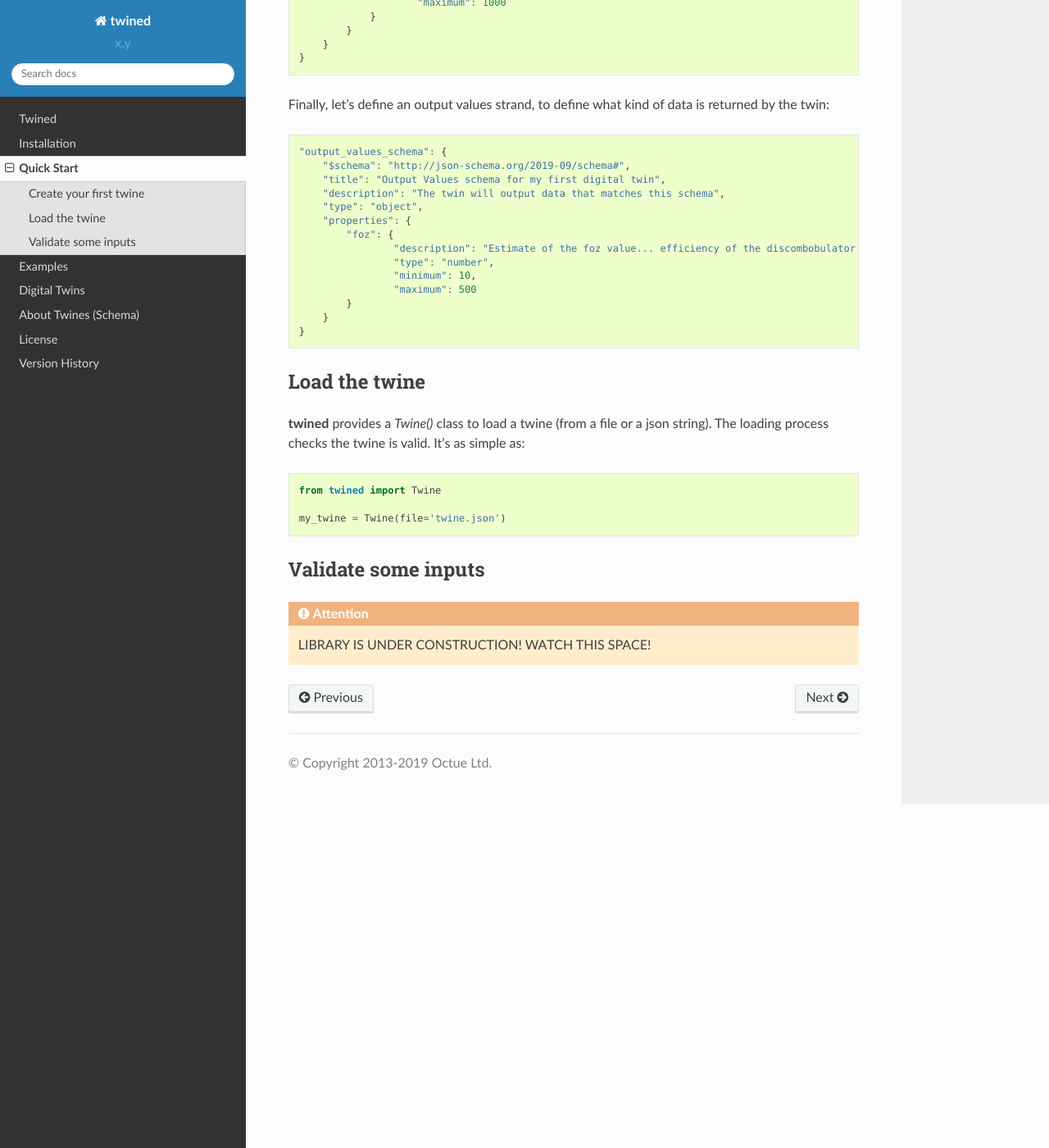
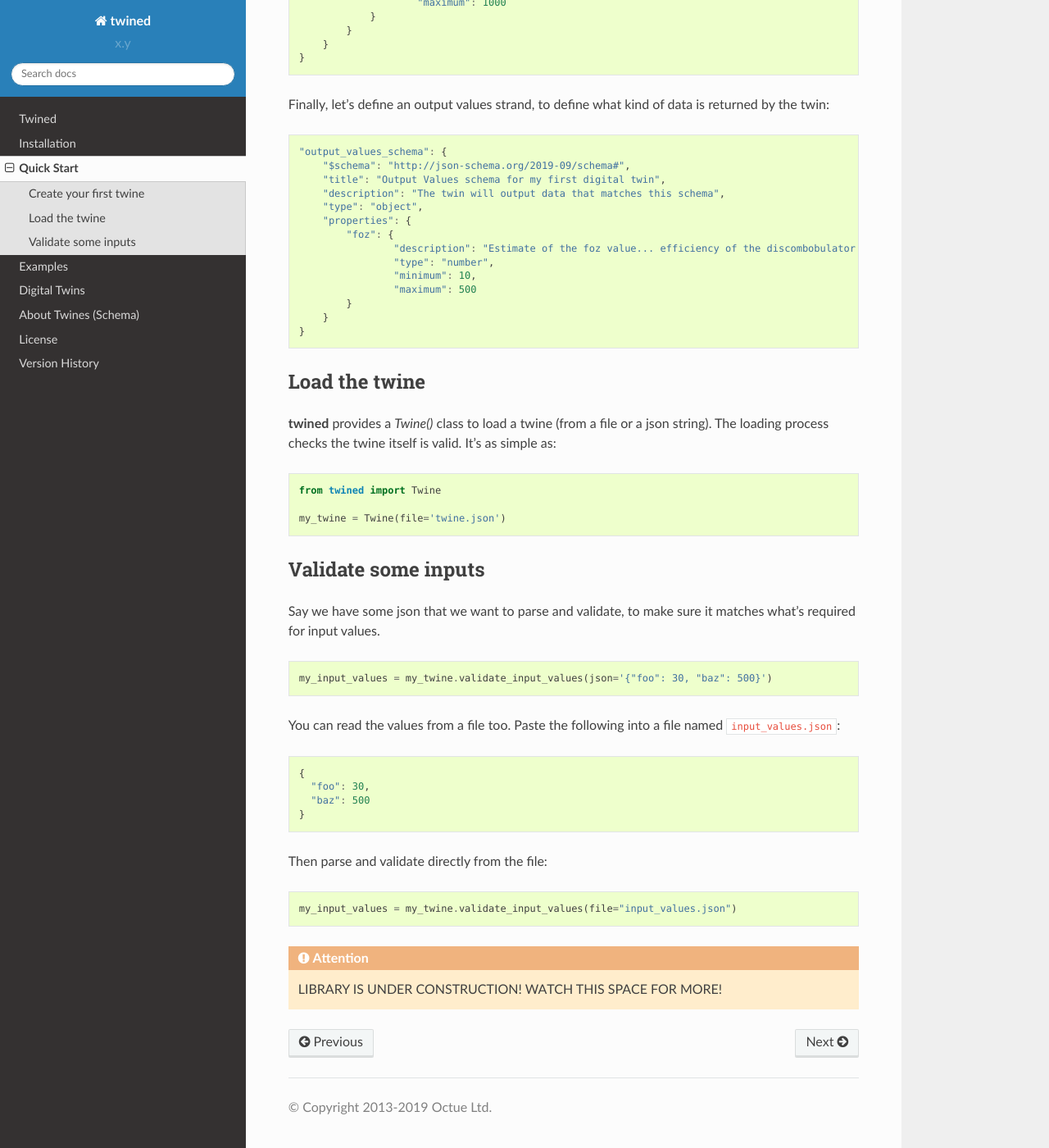
Before and after one commit to octue/twined, a Sphinx documentation site: the page built from docs/source/quick_start.rst, in a window 1280 px wide and 1400 px high, scrolled down 935 px. Shown: the whole window at 82% size. Built offline with Sphinx 7.4.7 and the Read the Docs theme 2.0.0, drawn with Linux system fonts in a browser that asks for light colours.

Commit message:
DOC Updated credentials and input values quickstart examples

```diff
--- a/docs/source/quick_start.rst
+++ b/docs/source/quick_start.rst
@@ -77,7 +77,7 @@ Load the twine
 ==============
 
 **twined** provides a `Twine()` class to load a twine (from a file or a json string).
-The loading process checks the twine is valid. It's as simple as:
+The loading process checks the twine itself is valid. It's as simple as:
 
 .. code-block:: py
 
@@ -91,5 +91,27 @@ The loading process checks the twine is valid. It's as simple as:
 Validate some inputs
 ====================
 
+Say we have some json that we want to parse and validate, to make sure it matches what's required for input values.
+
+.. code-block:: py
+
+    my_input_values = my_twine.validate_input_values(json='{"foo": 30, "baz": 500}')
+
+You can read the values from a file too. Paste the following into a file named ``input_values.json``:
+
+.. code-block:: javascript
+
+    {
+      "foo": 30,
+      "baz": 500
+    }
+
+Then parse and validate directly from the file:
+
+.. code-block:: py
+
+    my_input_values = my_twine.validate_input_values(file="input_values.json")
+
+
 .. ATTENTION::
-    LIBRARY IS UNDER CONSTRUCTION! WATCH THIS SPACE!
+    LIBRARY IS UNDER CONSTRUCTION! WATCH THIS SPACE FOR MORE!
```
Also changed, not shown: docs/source/schema.rst (+9 -2 lines).
